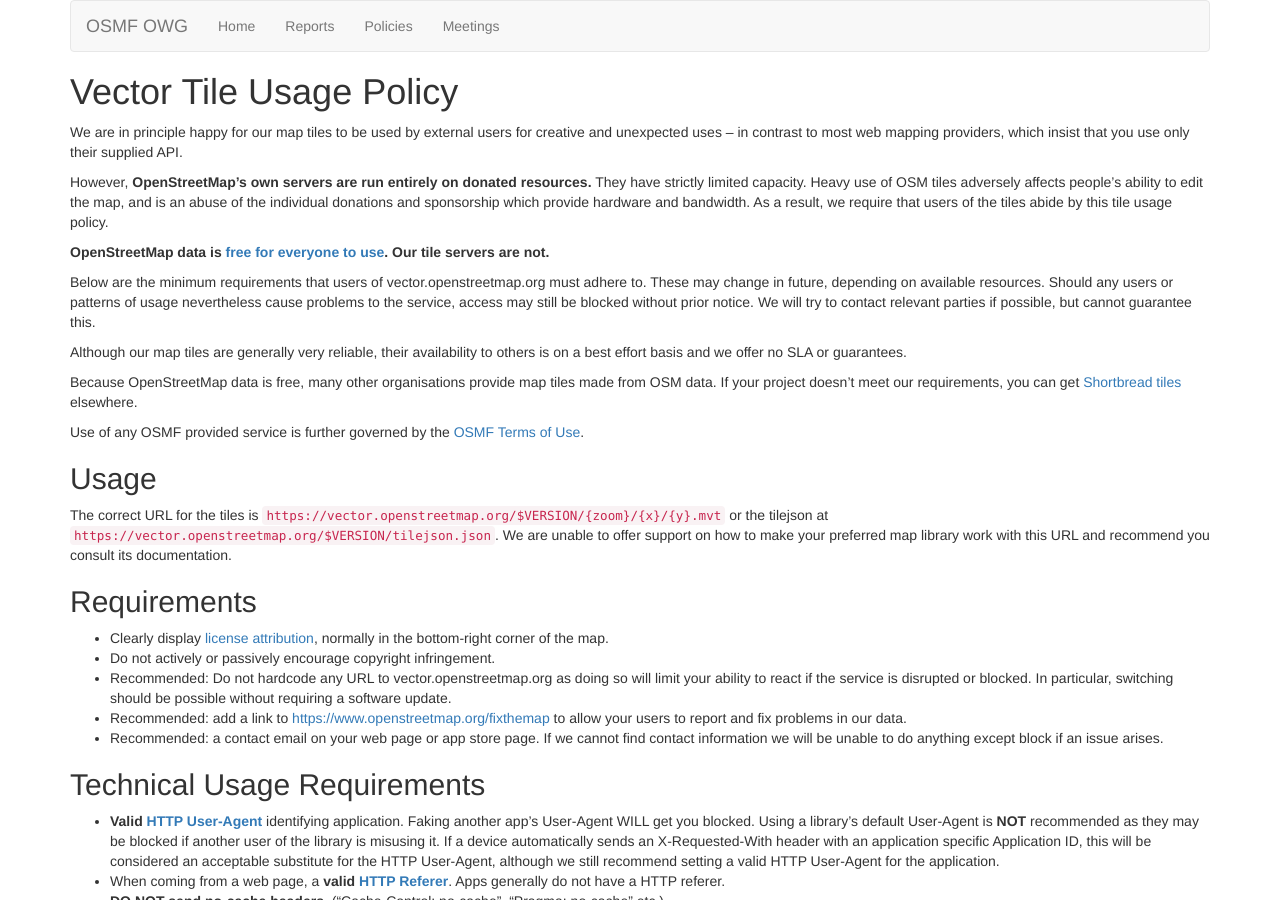
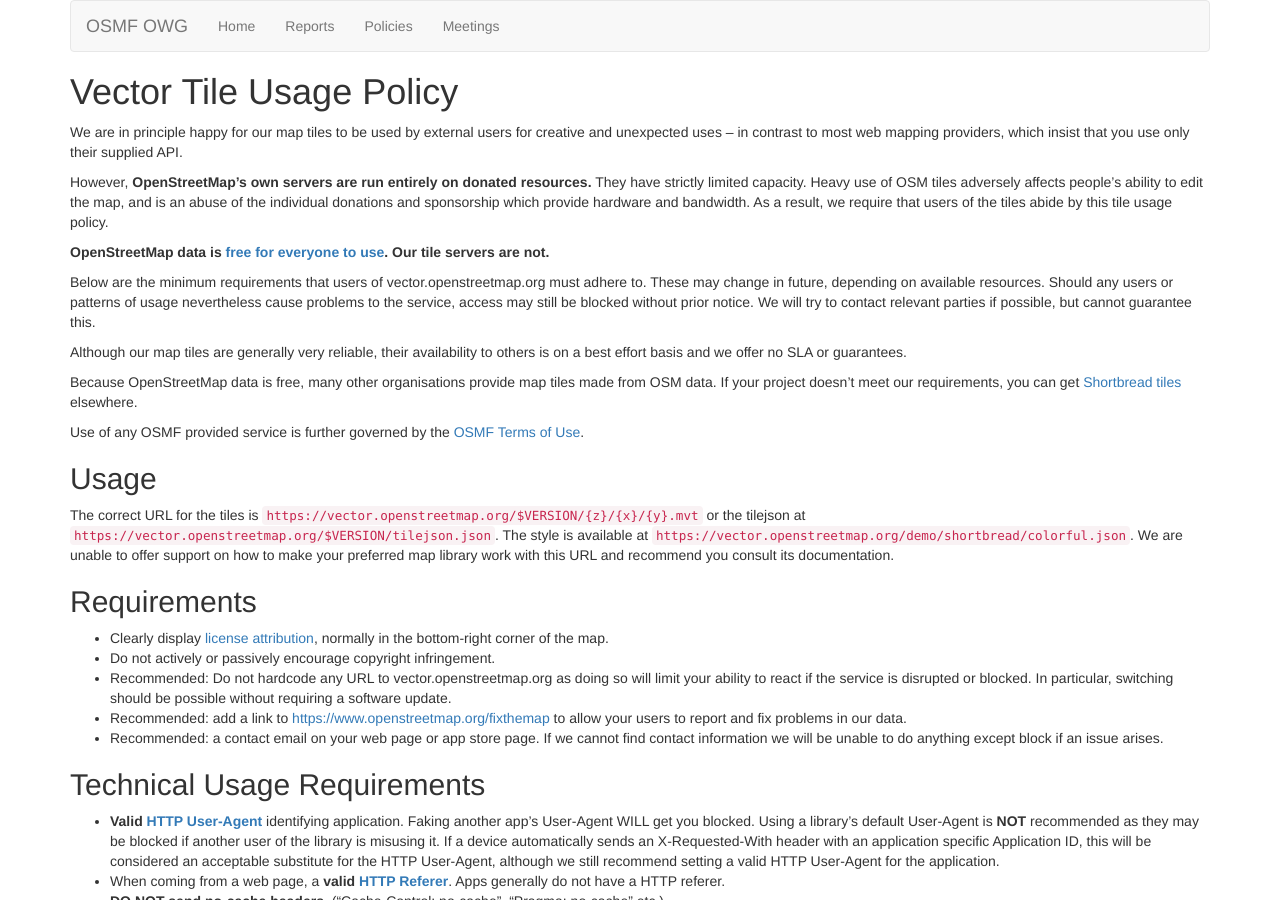
Before and after one commit to openstreetmap/owg-website, a Jekyll site: the page built from policies/vector.md, in a window 1280 px wide and 900 px high. Built offline with Jekyll 4.4.1, drawn with Linux system fonts in a browser that asks for light colours.

Commit message:
Add Shortbread Colorful style JSON URL

```diff
--- a/policies/vector.md
+++ b/policies/vector.md
@@ -21,7 +21,7 @@
 
 ## Usage
 
-The correct URL for the tiles is `https://vector.openstreetmap.org/$VERSION/{zoom}/{x}/{y}.mvt` or the tilejson at `https://vector.openstreetmap.org/$VERSION/tilejson.json`. We are unable to offer support on how to make your preferred map library work with this URL and recommend you consult its documentation.
+The correct URL for the tiles is `https://vector.openstreetmap.org/$VERSION/{z}/{x}/{y}.mvt` or the tilejson at `https://vector.openstreetmap.org/$VERSION/tilejson.json`. The style is available at `https://vector.openstreetmap.org/demo/shortbread/colorful.json`. We are unable to offer support on how to make your preferred map library work with this URL and recommend you consult its documentation.
 
 ## Requirements
 
```
